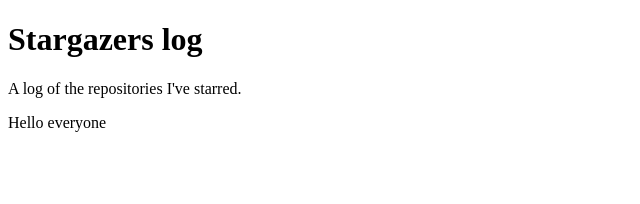
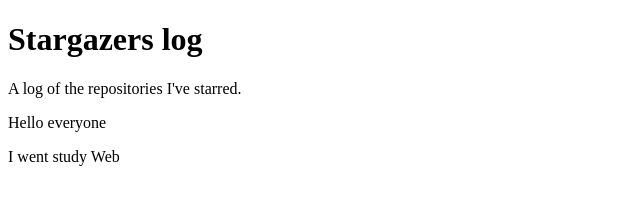
Before and after one commit to daqiiuqiu/stargazers-log, a plain HTML site: page index.html in a window 1280 px wide. Shown: the whole page, without its empty margins (0-640 px from the left). Drawn offline with Linux system fonts and the light colour scheme.

Commit message:
Update index.html

```diff
--- a/index.html
+++ b/index.html
@@ -8,5 +8,6 @@
     <h1>Stargazers log</h1>
     <p>A log of the repositories I've starred.</p>
     <p>Hello everyone</p>
+    <p>I went study Web</p>
   </body>
 </html>
```
